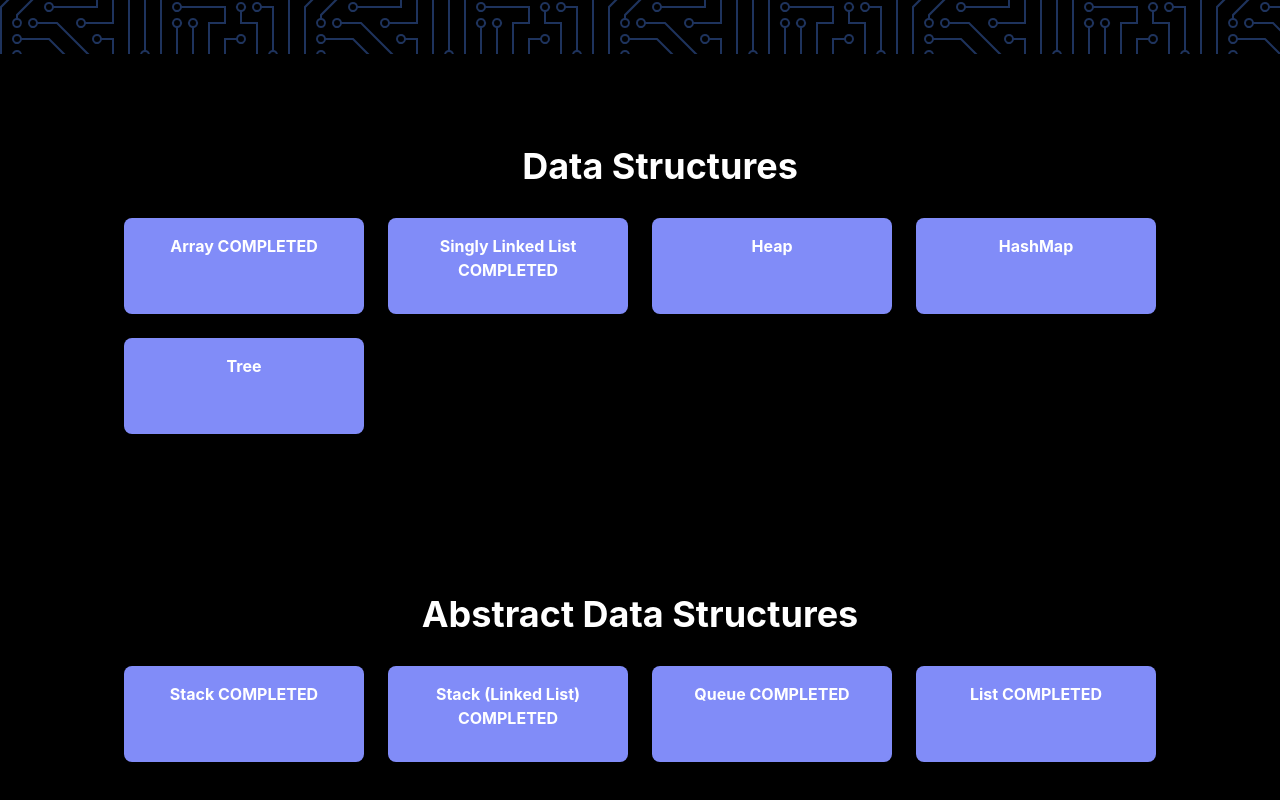
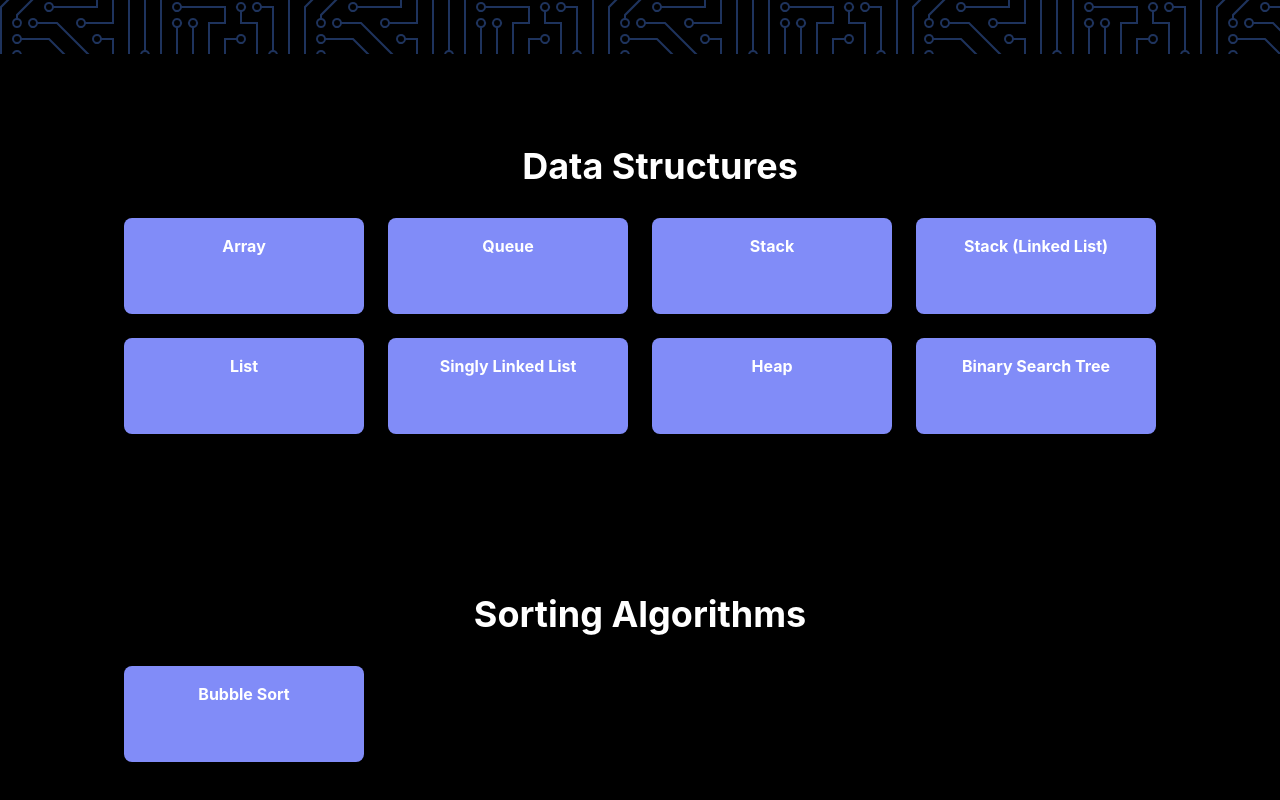
Before and after one commit to Zohra132/Data-Vis, a React (Create React App) app in the folder frontend/: page / in a window 1280 px wide. Shown: the part 746-1546 px from the top of the page. Built offline with nearby package versions, Linux system fonts and the light colour scheme.

Commit message:
Edit routing

```diff
--- a/frontend/src/App.js
+++ b/frontend/src/App.js
@@ -9,7 +9,8 @@ import Array  from "./components/Array/Array";
 import SinglyLinkedList from "./components/SinglyLinkedList/SinglyLinkedList";
 import List  from "./components/List/List";
 import Heap  from "./components/Heap/Heap";
-import HashMap  from "./components/HashMap/HashMap";
+import BST from "./components/BST/BST";
+import BubbleSort from "./components/BubbleSort/BubbleSort";
 
 function App() {
   return (
@@ -23,7 +24,8 @@ function App() {
         <Route path="/SinglyLinkedList" element={<SinglyLinkedList />} />
         <Route path="/List" element={<List />} />
         <Route path="/Heap" element={<Heap />} />
-        <Route path="/HashMap" element={<HashMap />} />
+        <Route path="/BinarySearchTree" element={<BST />} />
+        <Route path="/BubbleSort" element={<BubbleSort/>} />
       </Routes>
     </Router>
   );
--- a/frontend/src/components/Home.js
+++ b/frontend/src/components/Home.js
@@ -50,23 +50,24 @@ function Home() {
         <div className="flex flex-col items-center px-6">
         <h1 className="text-4xl font-bold text-white justify-start ml-10 mb-8">Data Structures</h1>
           <div className="grid grid-cols-1 sm:grid-cols-2 md:grid-cols-3 lg:grid-cols-4 gap-6 ">
-            <PurpleButton to="/Array">Array COMPLETED</PurpleButton>
-            <PurpleButton to="/SinglyLinkedList">Singly Linked List COMPLETED</PurpleButton>
+            <PurpleButton to="/Array">Array</PurpleButton>
+            <PurpleButton to="/Queue">Queue</PurpleButton>
+            <PurpleButton to="/Stack">Stack</PurpleButton>
+            <PurpleButton to="/LLStack">Stack (Linked List)</PurpleButton>
+            <PurpleButton to="/List">List</PurpleButton>
+            <PurpleButton to="/SinglyLinkedList">Singly Linked List</PurpleButton>
             <PurpleButton to="/Heap">Heap</PurpleButton>
-            <PurpleButton to="/HashMap">HashMap</PurpleButton>
-            <PurpleButton to="/Tree">Tree</PurpleButton>
+            <PurpleButton to="/BinarySearchTree">Binary Search Tree</PurpleButton>
           </div>
         </div>
 
         <div className="flex flex-col items-center justify-center px-6 mt-40">
-          <h1 className="text-4xl font-bold text-white mb-8">Abstract Data Structures</h1>
+          <h1 className="text-4xl font-bold text-white mb-8">Sorting Algorithms</h1>
           <div className="grid grid-cols-1 sm:grid-cols-2 md:grid-cols-3 lg:grid-cols-4 gap-6">
-            <PurpleButton to="/Stack">Stack COMPLETED </PurpleButton>
-            <PurpleButton to="/LLStack">Stack (Linked List) COMPLETED </PurpleButton>
-            <PurpleButton to="/Queue">Queue COMPLETED</PurpleButton>
-            <PurpleButton to="/List">List COMPLETED</PurpleButton>
+            <PurpleButton to="/BubbleSort">Bubble Sort</PurpleButton>
           </div>
         </div>
+
 
     </div>
 
```
